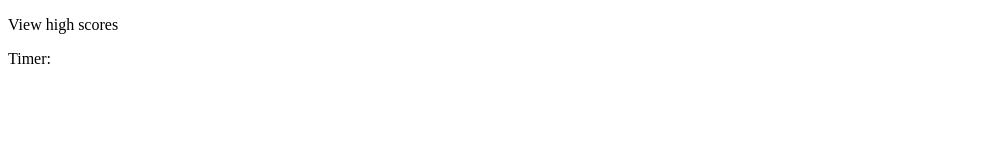
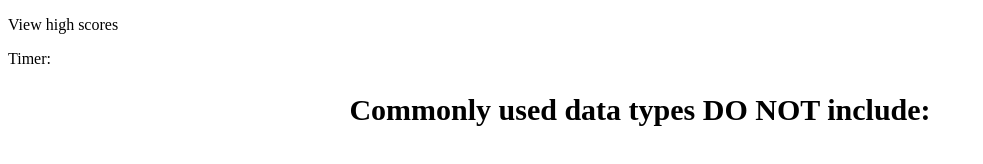
Before and after one commit to jessicashong/code-quiz, a plain HTML site: page index.html in a window 1280 px wide. Both pictures are taken after a click on the button "START". Shown: the whole page, without its empty margins (0-983 px from the left). Drawn offline with Linux system fonts and the light colour scheme.

Commit message:
updated javascript

```diff
--- a/asset/js/script.js
+++ b/asset/js/script.js
@@ -2,7 +2,8 @@
 var title = document.querySelector('.title');
 var questionsContainer = document.querySelector('.content');
 var directions = document.querySelector('.directions');
-var buttonContainer = document.querySelector('.button-container');
+//var buttonContainer = document.querySelector('.button-container');
+var choiceContainer = document.querySelector('.choice-container');
 var startBtn = document.createElement('button');
 
 
@@ -12,8 +13,7 @@ startBtn.textContent = "START";
 title.setAttribute('style', 'font-size:40px; text-align:center;');
 directions.setAttribute('style', 'font-size:20px; text-align:center');
 
-directions.appendChild(buttonContainer);
-buttonContainer.appendChild(startBtn);
+directions.appendChild(startBtn);
 
 startBtn.setAttribute('style', 'margin:20px');
 
@@ -23,18 +23,17 @@ startBtn.addEventListener('click', function(){
     title.removeAttribute('style', 'font-size:40px; text-align:center;');
     title.classList.replace('title', 'questions');
     directions.remove();
-    buttonContainer.remove();
+    startBtn.remove();
 
-    // questionsPage();
+    questionsPage();
     console.log(questionBank[0])
 });
-
 
 //create arrays with question and answer obejcts
 var questionBank = [
     {
-        question: 'how are you?',
-        answers: ['fine', 'alright', 'horrible']
+        question: 'Commonly used data types DO NOT include:',
+        answers: ['strings', 'booleans', 'alerts', 'numbers']
     },
     {
         question: 'are you hungry?',
@@ -44,17 +43,16 @@ var questionBank = [
 
 //function that creates ul tag and buttons
 function questionsPage(){
+    var questions = document.querySelector('.questions');
     var ulEl = document.createElement('ul');
+    choiceContainer.appendChild(ulEl);
 
-    for (var i = 0; i < questionBank.length; i++){
-        var question = document.querySelector('.questions');
-        question.textContent = questionBank[i].question;
-
-        for (var n = 0; n < questionBank[i].answers.length; n++){
-            var choice = document.createElement('button');
-            choice.textContent = questionBank[i].answers[n];
-
-        }
+    questions.textContent = questionBank[0].question;
+    questions.setAttribute('style', 'font-size:30px; text-align:center');
+    // for (var i = 0; i < questionBank[].answers.length; i++){
+    //     var choice = document.createElement('button');
+    //     choice.textContent = questionBank[i].answers[n];
+    // }
 }
 // var questions = document.querySelector('.questions');
 // var ulEl = document.createElement('ul');
@@ -75,7 +73,9 @@ function questionsPage(){
 // ulEl.appendChild(choice4);
 
 
-}
+// for (var i = 0; i < questionBank.length; i++){
+//     var question = document.querySelector('.questions');
+//     question.textContent = questionBank[i].question;
 
 
 //event listener correct answer
--- a/index.html
+++ b/index.html
@@ -15,10 +15,9 @@
 
     <section class="content">
         <h1 class="title"></h1>
-        <div class="directions-container">
+        <div class="choice-container">
             <p class="directions"></p>
         </div>
-        <div class="button-container"></div>
     </section>
 
 
```
Lines whose indentation alone changed are shown as unchanged.
